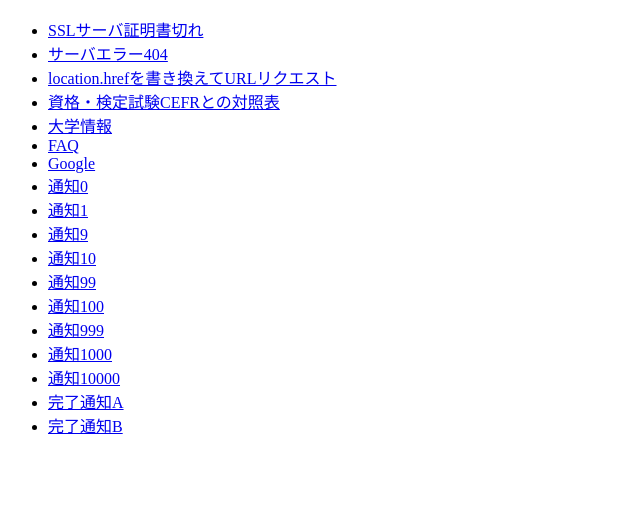
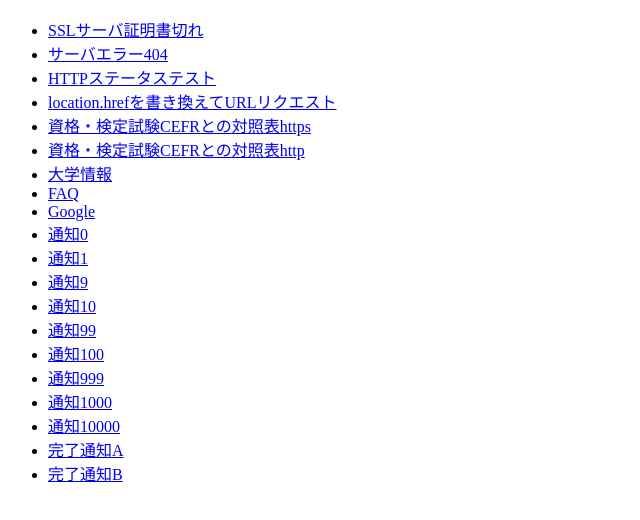
Before and after one commit to formula28/test, a plain HTML site: page docs/index.html in a window 1280 px wide. Shown: the part 50-570 px from the top of the page, without its empty margins (0-640 px from the left). Drawn offline with Linux system fonts and the light colour scheme.

Commit message:
Update index.html

```diff
--- a/docs/index.html
+++ b/docs/index.html
@@ -8,8 +8,10 @@
 <ul>
 <li><a href="https://pap3.idmng.jp">SSLサーバ証明書切れ</a></li>
 <li><a href="https://github.com/formula28/test/edit/master/README">サーバエラー404</a></li>
+<li><a href="http://ozuma.sakura.ne.jp/httpstatus/">HTTPステータステスト</a></li>
 <li><a href="./test_locationhref_update.html">location.hrefを書き換えてURLリクエスト</a></li>
-<li><a href="http://4skills.jp/qualification/comparison_cefr.html">資格・検定試験CEFRとの対照表</a></li>
+<li><a href="https://4skills.jp/qualification/comparison_cefr.html">資格・検定試験CEFRとの対照表https</a></li>
+<li><a href="https://4skills.jp/qualification/comparison_cefr.html">資格・検定試験CEFRとの対照表http</a></li>
 <li><a href="https://e4skills.com/dev/html?htmlpath=public/university/search.html">大学情報</a></li>
 <li><a href="https://e4skills.com/web/top/index.html#faq">FAQ</a></li>
 <li><a href="https://www.google.co.jp">Google</a></li>
```
